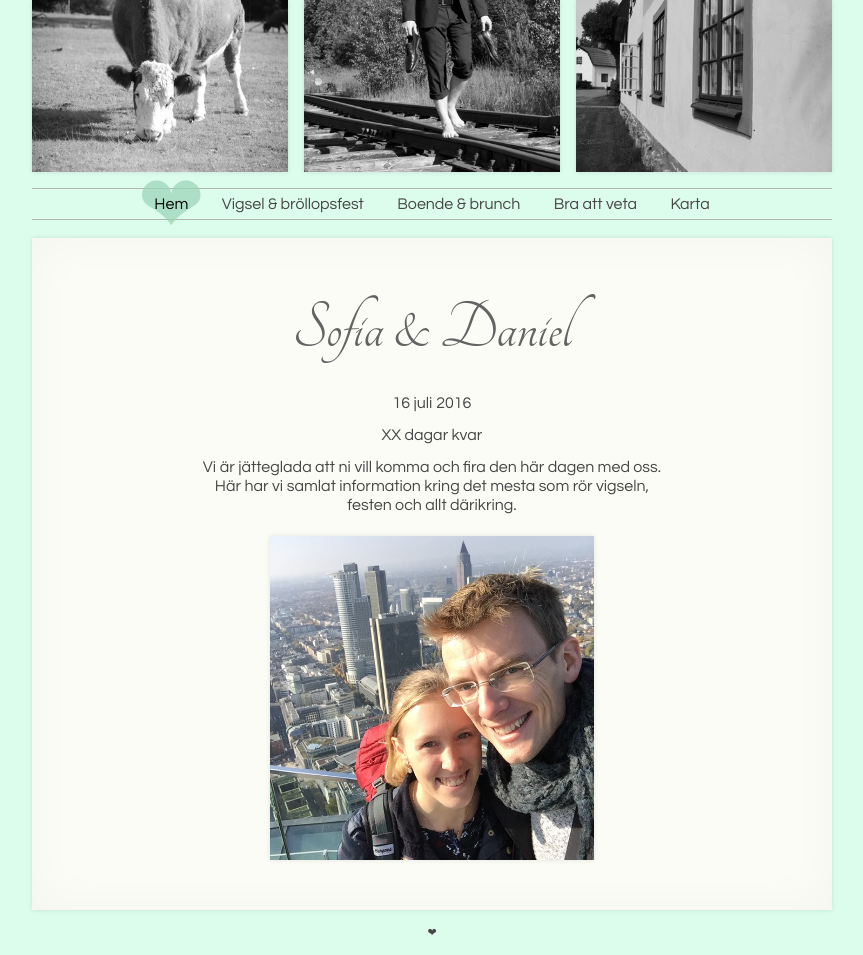
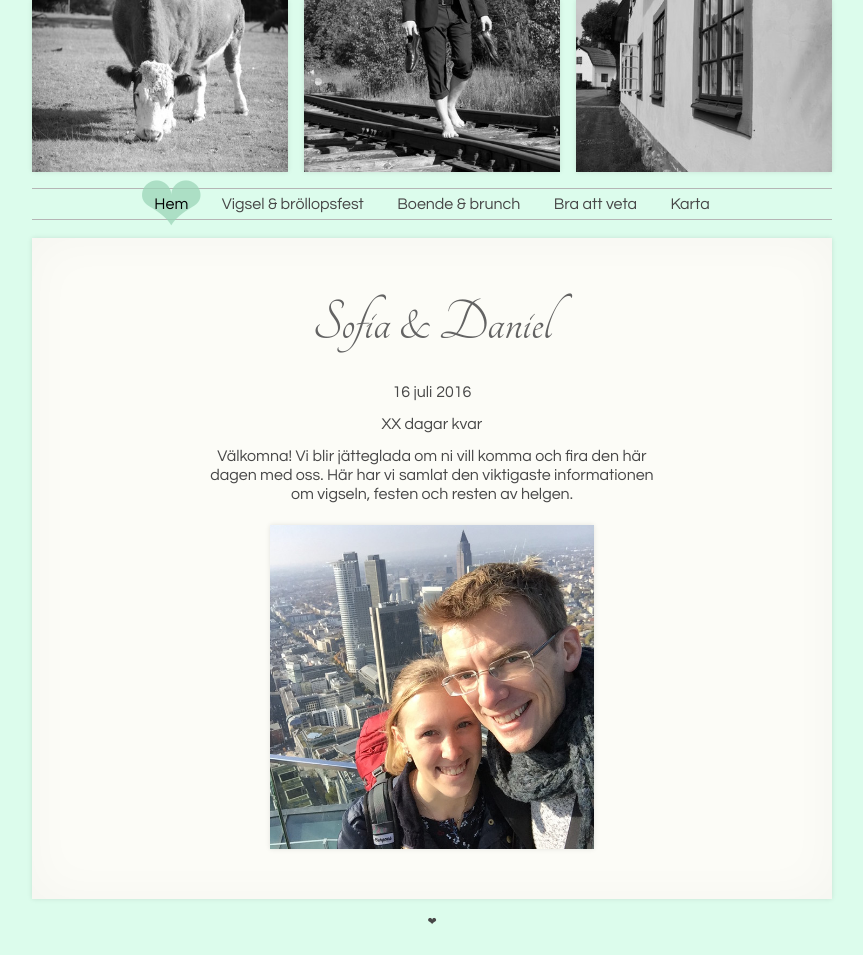
Before and after one commit to stigdanielek/stigdanielek.github.io, a Jekyll site: the page built from index.html, in a window 1280 px wide. Shown: the whole page, without its empty margins (208-1071 px from the left). Built offline with Jekyll 4.4.1, drawn with Linux system fonts in a browser that asks for light colours.

Commit message:
Some fixes.

```diff
--- a/css/style.css
+++ b/css/style.css
@@ -95,7 +95,7 @@ img {
 #menu-toggle {
   display: block;
   font-size: 2em;
-  padding-top: 0.5em;
+  padding-top: 0.4em;
   text-align: center;
   background: #dcfcec; display: inline-block; float: left; width: 15%;
 }
@@ -147,7 +147,7 @@ img {
 
 h1.home-text {
   font-family: "Tangerine";
-  font-size: 70px;
+  font-size: 60px;
   margin-bottom: 30px;
 }
 
--- a/index.html
+++ b/index.html
@@ -18,8 +18,9 @@ title: Hem
       XX dagar kvar
     </p>
 
+
     <p class="home-text">
-      Vi är jätteglada att ni vill komma och fira den här dagen med oss. Här har vi samlat information kring det mesta som rör vigseln, festen och allt därikring.
+      Välkomna! Vi blir jätteglada om ni vill komma och fira den här dagen med oss. Här har vi samlat den viktigaste informationen om vigseln, festen och resten av helgen.
     </p>
 
 
--- a/veta/index.html
+++ b/veta/index.html
@@ -44,6 +44,7 @@ title: Bra att veta
     </p>
 
     <h2>Hur tar jag mig till Öregrund?</h2>
+    <p>...</p>
 
   </div>
 
```
